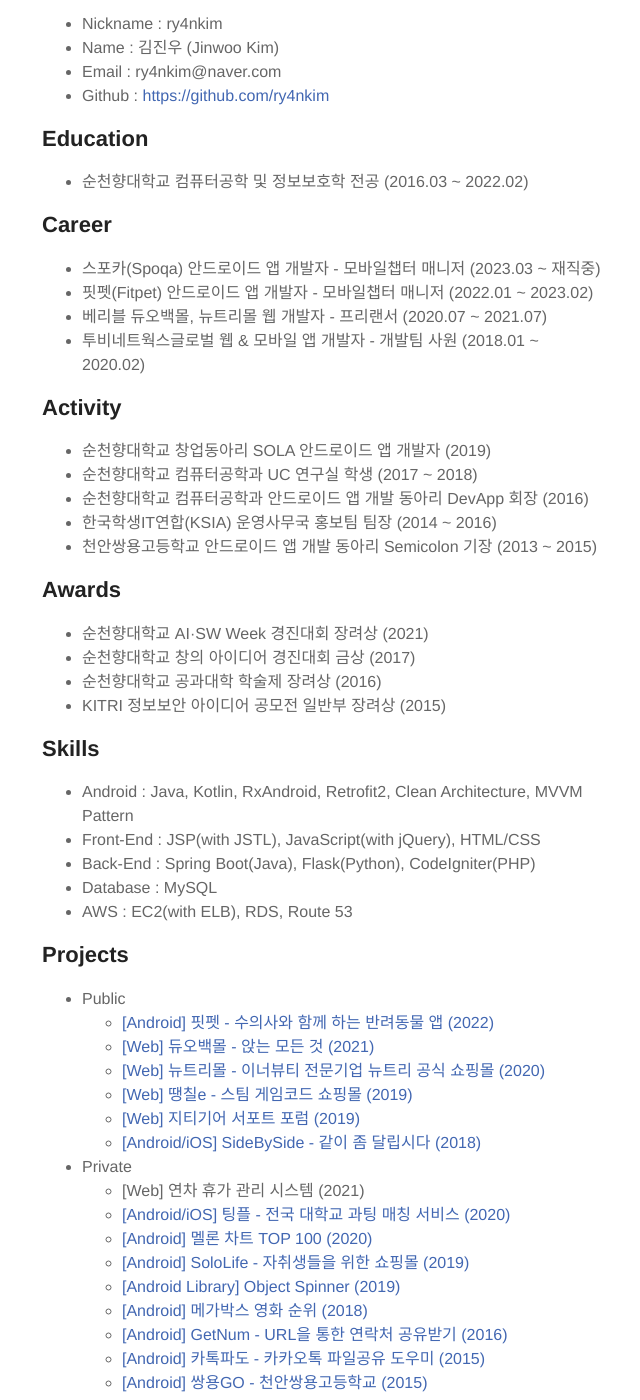
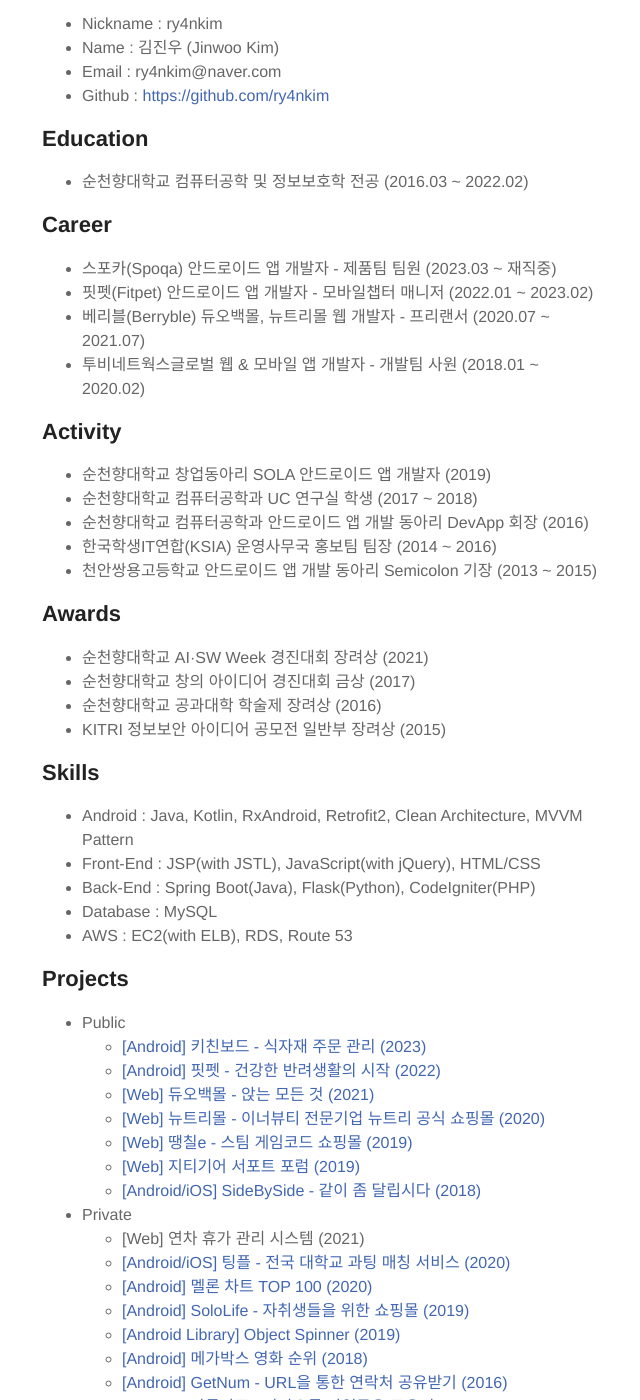
Before and after one commit to ry4nkim/ry4nkim.github.io, a Jekyll site: the page built from about.md, in a window 1280 px wide and 1400 px high, scrolled down 501 px. Shown: the whole window, without its empty margins (318-958 px from the left). Built offline with Jekyll 4.4.1, drawn with Linux system fonts in a browser that asks for light colours.

Commit message:
Update about.md

```diff
--- a/about.md
+++ b/about.md
@@ -18,10 +18,10 @@
 
 <h2>Career</h2>
 <ul>
-  <li><b>스포카(Spoqa)</b> 안드로이드 앱 개발자 - 모바일챕터 매니저 (2023.03 ~ 재직중)</li>
-  <li><b>핏펫(Fitpet)</b> 안드로이드 앱 개발자 - 모바일챕터 매니저 (2022.01 ~ 2023.02)</li>
-  <li><b>베리블</b> 듀오백몰, 뉴트리몰 웹 개발자 - 프리랜서 (2020.07 ~ 2021.07)</li>
-  <li><b>투비네트웍스글로벌</b> 웹 & 모바일 앱 개발자 - 개발팀 사원 (2018.01 ~ 2020.02)</li>
+  <li>스포카(Spoqa) 안드로이드 앱 개발자 - 제품팀 팀원 (2023.03 ~ 재직중)</li>
+  <li>핏펫(Fitpet) 안드로이드 앱 개발자 - 모바일챕터 매니저 (2022.01 ~ 2023.02)</li>
+  <li>베리블(Berryble) 듀오백몰, 뉴트리몰 웹 개발자 - 프리랜서 (2020.07 ~ 2021.07)</li>
+  <li>투비네트웍스글로벌 웹 & 모바일 앱 개발자 - 개발팀 사원 (2018.01 ~ 2020.02)</li>
 </ul>
 
 <h2>Activity</h2>
@@ -55,7 +55,10 @@
   <li>Public</li>
   <ul>
     <li>
-      <a target="_blank" href="https://play.google.com/store/apps/details?id=kr.co.fitpet" style="text-decoration: none;" onmouseover="this.style.textDecoration='underline';" onmouseout="this.style.textDecoration='none';">[Android] 핏펫 - 수의사와 함께 하는 반려동물 앱 (2022)</a>
+      <a target="_blank" href="https://play.google.com/store/apps/details?id=com.spoqa.ops" style="text-decoration: none;" onmouseover="this.style.textDecoration='underline';" onmouseout="this.style.textDecoration='none';">[Android] 키친보드 - 식자재 주문 관리 (2023)</a>
+    </li>
+    <li>
+      <a target="_blank" href="https://play.google.com/store/apps/details?id=kr.co.fitpet" style="text-decoration: none;" onmouseover="this.style.textDecoration='underline';" onmouseout="this.style.textDecoration='none';">[Android] 핏펫 - 건강한 반려생활의 시작 (2022)</a>
     </li>
     <li>
       <a target="_blank" href="https://www.duoback.co.kr" style="text-decoration: none;" onmouseover="this.style.textDecoration='underline';" onmouseout="this.style.textDecoration='none';">[Web] 듀오백몰 - 앉는 모든 것 (2021)</a>
```
